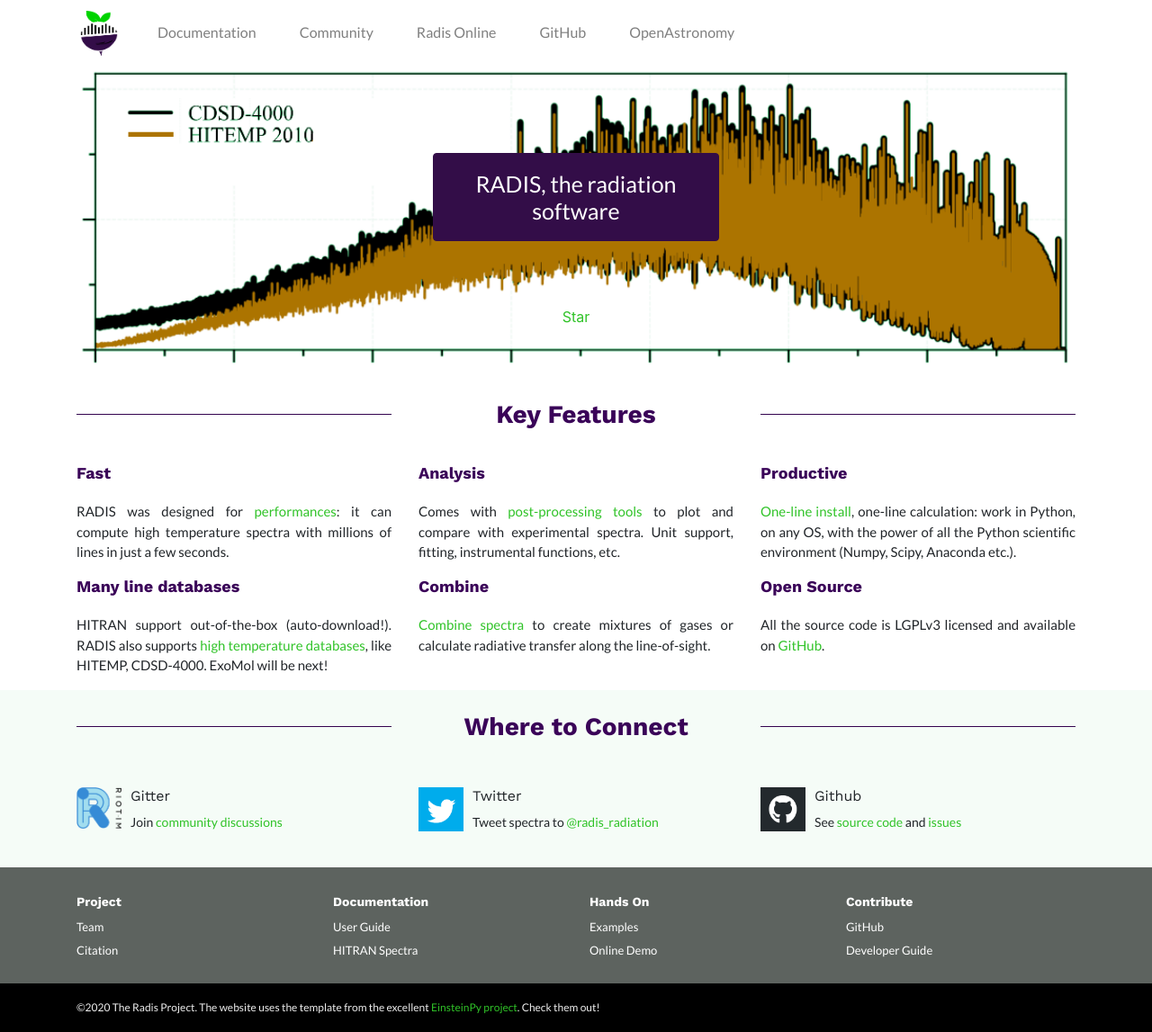
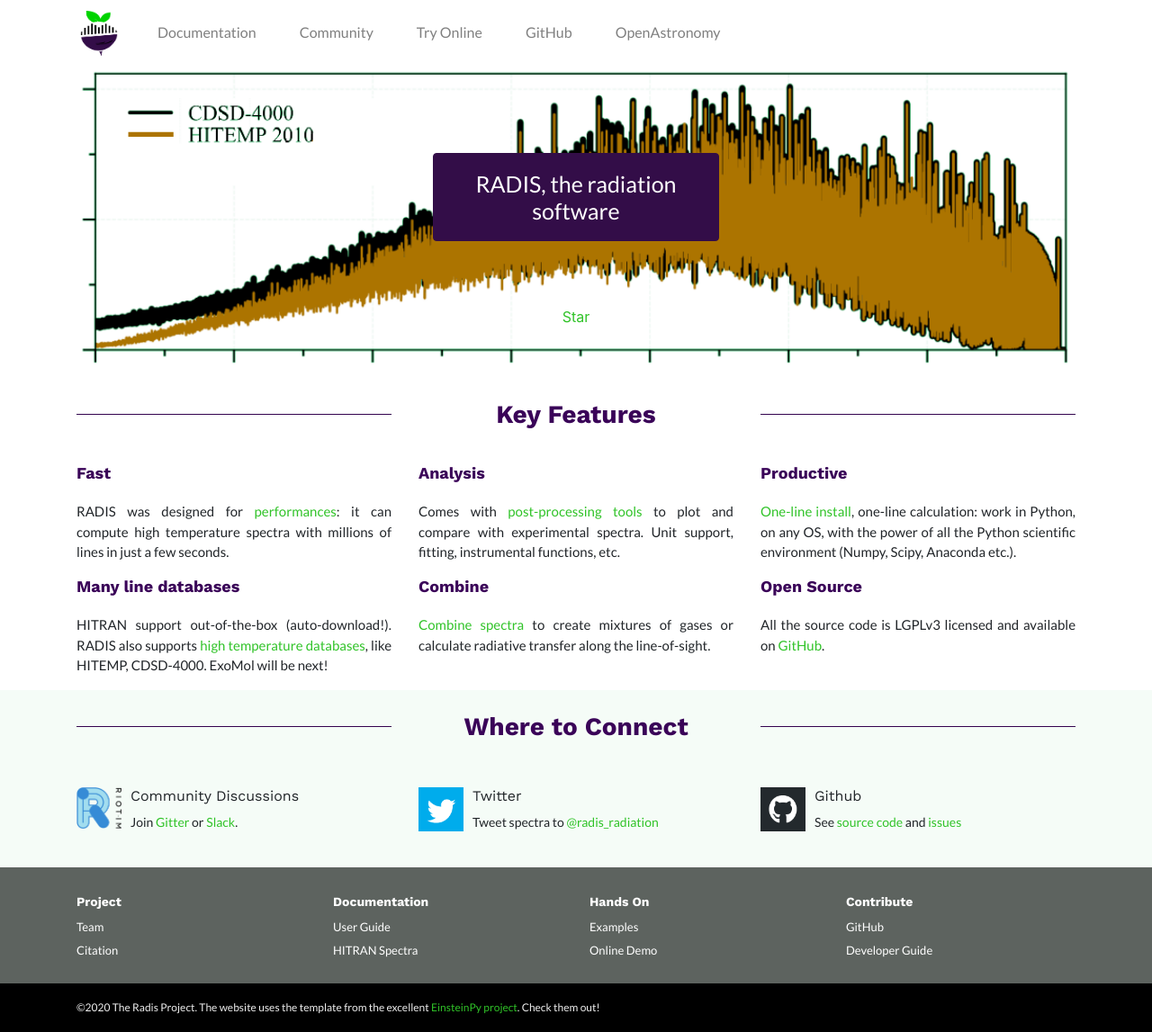
Before and after one commit to radis/radis.github.io, a Jekyll site: the page built from index.html, in a window 1280 px wide. Shown: the whole page at 90% size. Built offline with Jekyll 4.4.1, drawn with Linux system fonts in a browser that asks for light colours.

Commit message:
update with links to Slack

```diff
--- a/_includes/connect.html
+++ b/_includes/connect.html
@@ -16,9 +16,9 @@
     <div class="row">
       <div class="col-lg-4 col-md-4 col-sm-4">
         <div class="social discourse">
-          <h4>Gitter</h4>
+          <h4>Community Discussions</h4>
           <p>
-            Join <a href="https://gitter.im/radis-radiation/community">community discussions</a>
+            Join <a href="https://gitter.im/radis-radiation/community">Gitter</a> or <a href="https://radis.github.io/slack-invite/">Slack</a>.
           </p>
         </div>
       </div>
--- a/_includes/menu.html
+++ b/_includes/menu.html
@@ -18,11 +18,11 @@
         </li>
 
         <li class="nav-item flex-md-fill text-md-center">
-          <a class="nav-link" href="https://gitter.im/radis-radiation/community">Community</a>
+          <a class="nav-link" href="https://radis.github.io/slack-invite/">Community</a>
         </li>
 
         <li class="nav-item flex-md-fill text-md-center">
-          <a class="nav-link" href="https://mybinder.org/v2/gh/radis/radis-examples/master?filepath=radis_online.ipynb">Radis Online</a>
+          <a class="nav-link" href="https://mybinder.org/v2/gh/radis/radis-examples/master?filepath=radis_online.ipynb">Try Online</a>
         </li>
 
         <li class="nav-item flex-md-fill text-md-center">
```
